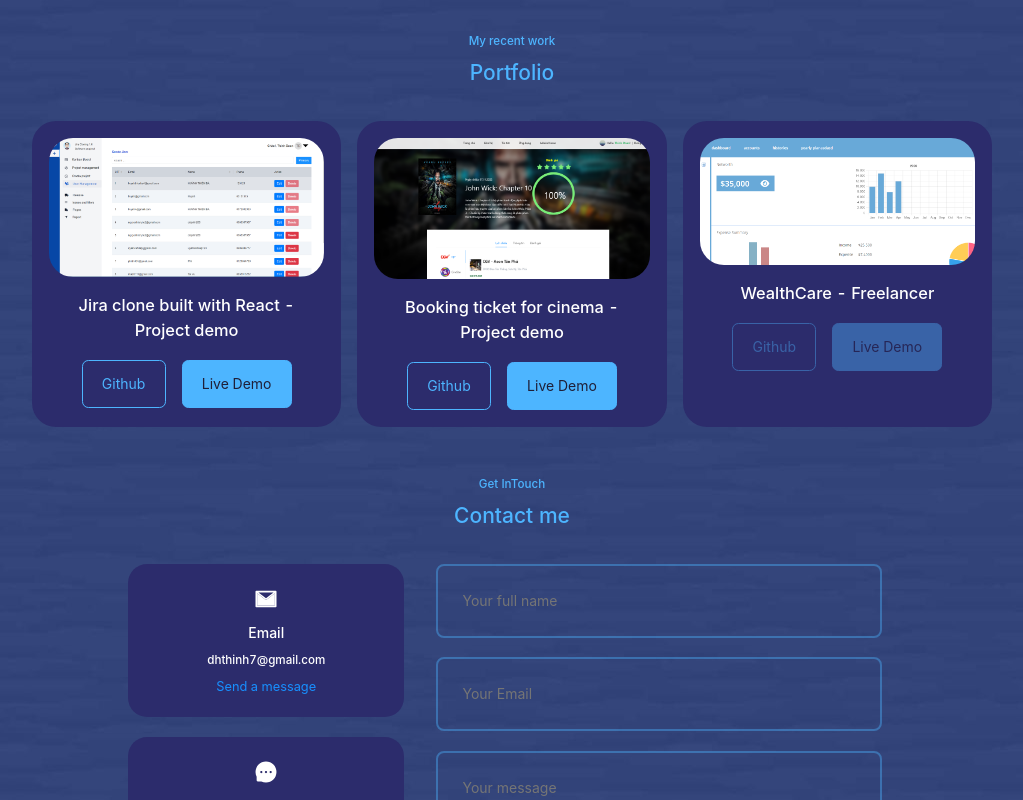
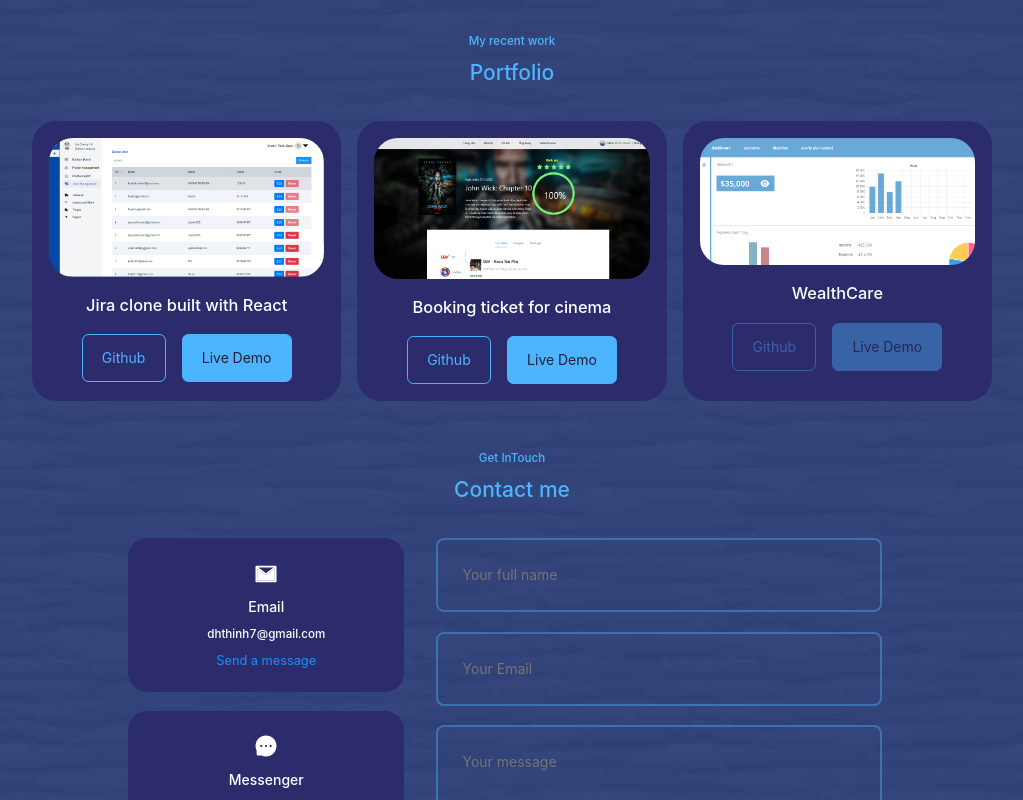
Before and after one commit to dhthinh7/react_portfolio, a React (Create React App) app: page / in a window 1280 px wide. Shown: the part 927-1727 px from the top of the page, without its empty margins (128-1151 px from the left). Built offline with nearby package versions, Linux system fonts and the light colour scheme.

Commit message:
Update avatar and fix project title

```diff
--- a/src/Component/Experience/Portfolio/Portfolio.js
+++ b/src/Component/Experience/Portfolio/Portfolio.js
@@ -9,7 +9,7 @@ const portfolio_data = [
   {
     id: 1,
     image: JR,
-    title: 'Jira clone built with React - Project demo',
+    title: 'Jira clone built with React',
     github: 'https://github.com/dhthinh7/Jira_clone',
     liveDemo: 'https://git-jira-clone.netlify.app',
     public: true
@@ -17,7 +17,7 @@ const portfolio_data = [
   {
     id: 2,
     image: BK,
-    title: 'Booking ticket for cinema - Project demo',
+    title: 'Booking ticket for cinema',
     github: 'https://github.com/dhthinh7/booking_ticket_film',
     liveDemo: 'https://bookingticketfilm.netlify.app',
     public: true
@@ -25,7 +25,7 @@ const portfolio_data = [
   {
     id: 3,
     image: WC,
-    title: 'WealthCare - Freelancer',
+    title: 'WealthCare',
     github: '/',
     liveDemo: '/',
     public: false
--- a/src/Component/Header/CV.js
+++ b/src/Component/Header/CV.js
@@ -1,7 +1,7 @@
 import React, { useEffect, useRef, useState } from "react";
 import { TbFileCertificate } from "react-icons/tb";
 import certificate from '../../Assets/CV/react_cirtificate.pdf';
-import avatar from '../../Assets/images/avatar-removebg.png';
+import avatar from '../../Assets/images/avatar_main.png';
 
 
 export default function CV() {
@@ -33,7 +33,7 @@ export default function CV() {
 
   const MouseOut = (e) => {
     e.target.style.background = '';
-    ref.current = setInterval(() => handleRotate(revert), 13)
+    ref.current = setInterval(() => handleRotate(revert), 13);
   }
 
   useEffect(() => {
```
Also changed, not shown: src/Assets/images/avatar_main.png (added), src/Assets/images/image_me.jpg (deleted).
